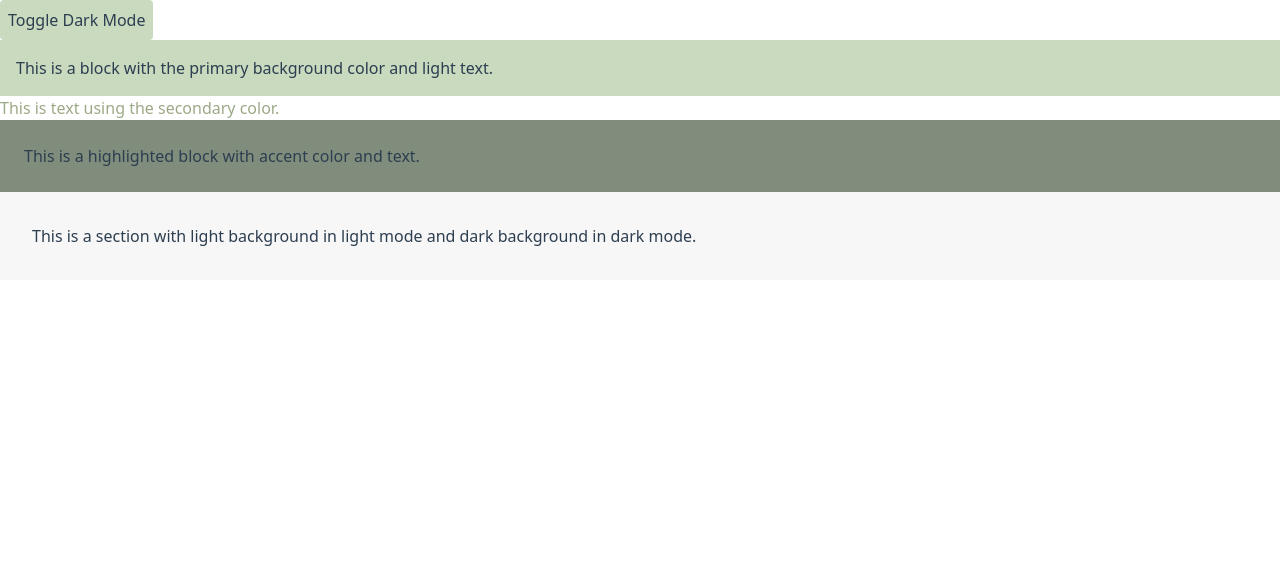
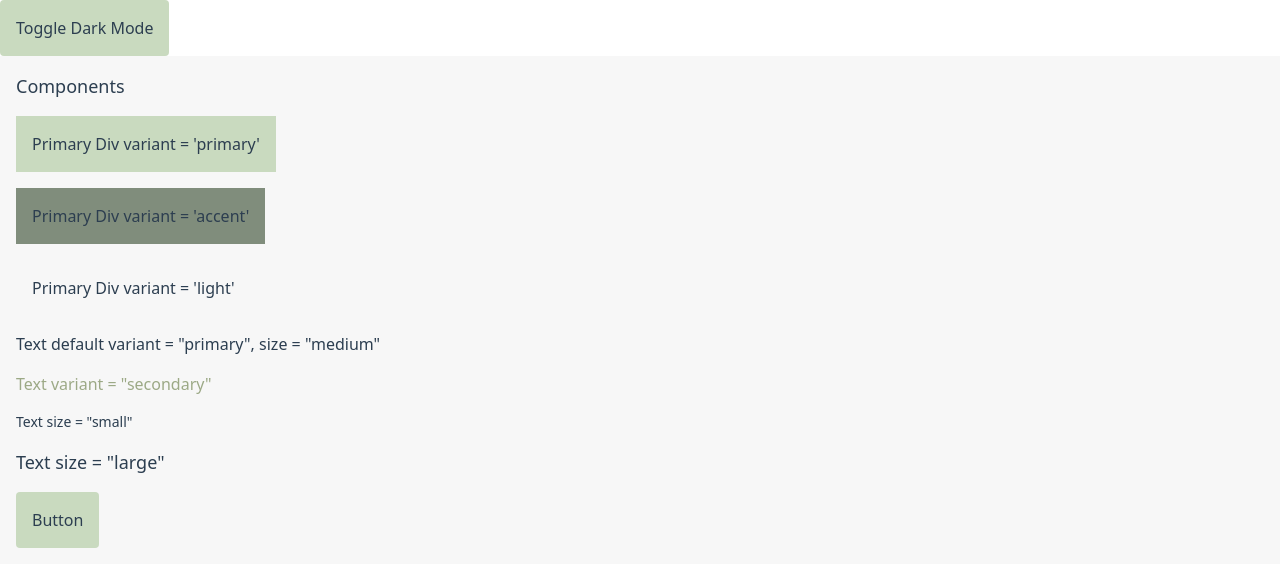
Before and after one commit to aneesa/aneesa-awaludin, a React (Vite) app: page /components in a window 1280 px wide. Shown: the top 586 px of the page. Built offline with nearby package versions, Linux system fonts and the light colour scheme.

Commit message:
Add components Add route

```diff
--- a/package.json
+++ b/package.json
@@ -10,13 +10,16 @@
     "preview": "vite preview"
   },
   "dependencies": {
+    "clsx": "^2.1.1",
     "react": "^18.3.1",
-    "react-dom": "^18.3.1"
+    "react-dom": "^18.3.1",
+    "react-router-dom": "^6.28.0"
   },
   "devDependencies": {
     "@eslint/js": "^9.13.0",
     "@types/react": "^18.3.12",
     "@types/react-dom": "^18.3.1",
+    "@types/react-router-dom": "^5.3.3",
     "@vitejs/plugin-react": "^4.3.3",
     "autoprefixer": "^10.4.20",
     "eslint": "^9.13.0",
--- a/src/App.tsx
+++ b/src/App.tsx
@@ -1,18 +1,25 @@
-import Button from "./components/atoms/Button";
-import LandingPage from "./pages/LandingPage";
+// src/App.tsx
+import React from 'react';
+import { BrowserRouter as Router, Routes, Route } from 'react-router-dom';
+import LandingPage from './pages/LandingPage';
+import Components from './pages/Components';
+import Button from './components/atoms/Button';
 
-function App() {
-  const toggleDarkMode = () => {
-    document.documentElement.classList.toggle('dark');
-  };
+const toggleDarkMode = () => {
+  document.documentElement.classList.toggle('dark');
+};
 
+const App: React.FC = () => {
   return (
-    <>
+    <Router>
       {/* Dark Mode Toggle Button */}
       <Button label="Toggle Dark Mode" onClick={toggleDarkMode} />
-      <LandingPage />
-    </>
+      <Routes>
+        <Route path="/" element={<LandingPage />} />
+        <Route path="/components" element={<Components />} />
+      </Routes>
+    </Router>
   );
-}
+};
 
 export default App;
--- a/src/components/atoms/Button.tsx
+++ b/src/components/atoms/Button.tsx
@@ -1,5 +1,7 @@
 // src/components/atoms/Button.tsx
 import React from 'react';
+import clsx from 'clsx'; // Import clsx to combine class names
+import Text from './Text';
 
 interface ButtonProps {
   label: string;
@@ -11,9 +13,18 @@ const Button: React.FC<ButtonProps> = ({ label, onClick, className }) => {
   return (
     <button
       onClick={onClick}
-      className={`btn p-2 bg-primary text-lightText dark:bg-darkPrimary dark:text-darkText rounded ${className}`}
+      className={clsx(
+        'btn p-4 bg-primary dark:bg-darkPrimary rounded', // default button styles
+        'transition-all duration-300 ease-in-out', // transition effect for all properties
+        'hover:bg-primary-dark dark:hover:bg-darkPrimary-dark', // background change on hover
+        'active:scale-95', // slight scale effect when clicked
+        'outline-none', // remove default focus outline
+        'hover:shadow-lg', // add shadow on hover
+        'active:shadow-none', // remove shadow when clicked
+        className // additional classes passed via props
+      )}
     >
-      {label}
+      <Text>{label}</Text>
     </button>
   );
 };
--- /dev/null
+++ b/src/components/atoms/Div.tsx
@@ -0,0 +1,50 @@
+// src/components/atoms/Div.tsx
+import React from 'react';
+import clsx from 'clsx'; // Import clsx to easily combine class names
+import Text from './Text';
+
+interface DivProps {
+  variant?: 'primary' | 'accent' | 'light'; // The variant to define the background style
+  children: React.ReactNode; // Content of the div
+  className?: string; // Additional custom class names for extra styling
+}
+
+const getChildren = ({ children }: { children: React.ReactNode }) => {
+  if (typeof children === 'string') {
+    return <Text>{children}</Text>; // Wrap the string in the Text component
+  }
+
+  return children; // Otherwise, return the children as-is
+};
+
+const getClassName = (variant: DivProps['variant']): string => {
+  let className = 'p-4 '; // default text and padding
+
+  // Variant-specific classes
+  switch (variant) {
+    case 'primary':
+      className += 'bg-primary dark:bg-darkPrimary ';
+      break;
+    case 'accent':
+      className += 'bg-accent dark:bg-darkAccent ';
+      break;
+    case 'light':
+      className += 'bg-backgroundLight dark:bg-backgroundDark ';
+      break;
+    default:
+      className += 'bg-primary dark:bg-darkPrimary '; // Default to 'primary' if no variant
+  }
+
+  return className;
+};
+
+const Div: React.FC<DivProps> = ({ variant = 'primary', children, className = '' }) => {
+  const combinedClassName = clsx(getClassName(variant), className);
+
+  // Use the getChildren function to conditionally render the content
+  const renderedChildren = getChildren({ children });
+
+  return <div className={combinedClassName}>{renderedChildren}</div>;
+};
+
+export default Div;
--- /dev/null
+++ b/src/components/atoms/Flex.tsx
@@ -0,0 +1,112 @@
+// src/components/atoms/Flex.tsx
+import React from 'react';
+import clsx from 'clsx'; // Import clsx to easily combine class names
+
+interface FlexProps {
+  direction?: 'row' | 'col'; // Direction can be row (default) or column
+  justify?: 'start' | 'center' | 'end' | 'between' | 'around' | 'evenly'; // Justify content along the main axis
+  align?: 'start' | 'center' | 'end' | 'stretch'; // Align items along the cross axis
+  wrap?: boolean; // Whether the flex items should wrap
+  gap?: 'none' | 'small' | 'medium' | 'large'; // Gap between items
+  children: React.ReactNode;
+  className?: string; // Additional custom classes
+}
+
+interface ClassNameProps {
+  direction: FlexProps['direction'];
+  justify: FlexProps['justify'];
+  align: FlexProps['align'];
+  wrap: FlexProps['wrap'];
+  gap: FlexProps['gap'];
+}
+
+// getClassName function combines the direction, justify, align, wrap, and gap classes
+const getClassName = ({ direction, justify, align, wrap, gap }: ClassNameProps): string => {
+  let className = 'flex '; // default flex container
+
+  // Direction classes (row or column)
+  className += direction === 'col' ? 'flex-col ' : 'flex-row ';
+
+  // Justify content (main axis alignment)
+  switch (justify) {
+    case 'start':
+      className += 'justify-start ';
+      break;
+    case 'center':
+      className += 'justify-center ';
+      break;
+    case 'end':
+      className += 'justify-end ';
+      break;
+    case 'between':
+      className += 'justify-between ';
+      break;
+    case 'around':
+      className += 'justify-around ';
+      break;
+    case 'evenly':
+      className += 'justify-evenly ';
+      break;
+    default:
+      className += 'justify-start ';
+  }
+
+  // Align items (cross axis alignment)
+  switch (align) {
+    case 'start':
+      className += 'items-start ';
+      break;
+    case 'center':
+      className += 'items-center ';
+      break;
+    case 'end':
+      className += 'items-end ';
+      break;
+    case 'stretch':
+      className += 'items-stretch ';
+      break;
+    default:
+      className += 'items-stretch ';
+  }
+
+  // Wrap setting
+  if (wrap) {
+    className += 'flex-wrap ';
+  } else {
+    className += 'flex-nowrap ';
+  }
+
+  // Gap setting
+  switch (gap) {
+    case 'small':
+      className += 'gap-2 ';
+      break;
+    case 'medium':
+      className += 'gap-4 ';
+      break;
+    case 'large':
+      className += 'gap-6 ';
+      break;
+    default:
+      className += 'gap-0 ';
+  }
+
+  return className;
+};
+
+const Flex: React.FC<FlexProps> = ({
+  direction = 'row',
+  justify = 'start',
+  align = 'stretch',
+  wrap = false,
+  gap = 'none',
+  children,
+  className = '', // default to empty string if no className is passed
+}) => {
+  // Combine the calculated className with the custom className passed via props
+  const combinedClassName = clsx(getClassName({ direction, justify, align, wrap, gap }), className);
+
+  return <div className={combinedClassName}>{children}</div>;
+};
+
+export default Flex;
--- /dev/null
+++ b/src/components/atoms/Text.tsx
@@ -0,0 +1,57 @@
+// src/components/atoms/Text.tsx
+import React from 'react';
+import clsx from 'clsx'; // Import clsx to easily combine class names
+
+interface TextProps {
+  variant?: 'primary' | 'secondary'; // variant is optional, defaults to 'primary'
+  size?: 'small' | 'medium' | 'large'; // size is optional, defaults to 'medium'
+  children: React.ReactNode;
+  className?: string; // Add className prop
+}
+
+interface ClassNameProps {
+  variant: TextProps['variant'];
+  size: TextProps['size'];
+}
+
+// getClassName function combines the variant and size classes
+const getClassName = ({ variant, size }: ClassNameProps): string => {
+  let className = '';
+
+  // Apply variant-specific classes
+  switch (variant) {
+    case 'secondary':
+      className += 'text-secondary dark:text-darkSecondary ';
+      break;
+    default:
+      className += 'text-lightText dark:text-darkText ';
+  }
+
+  // Apply size-specific classes
+  switch (size) {
+    case 'small':
+      className += 'text-sm ';
+      break;
+    case 'large':
+      className += 'text-lg ';
+      break;
+    default:
+      className += 'text-base '; // default size
+  }
+
+  return className;
+};
+
+const Text: React.FC<TextProps> = ({
+  variant = 'primary',
+  size = 'medium',
+  children,
+  className = '', // default to empty string if no className is passed
+}) => {
+  // Combine the calculated className with the custom className passed via props
+  const combinedClassName = clsx(getClassName({ variant, size }), className);
+
+  return <div className={combinedClassName}>{children}</div>;
+};
+
+export default Text;
--- a/src/pages/Components.tsx
+++ b/src/pages/Components.tsx
@@ -1,11 +1,27 @@
 // src/pages/Components.tsx
 import React from 'react';
+import Div from '../components/atoms/Div';
+import Flex from '../components/atoms/Flex';
+import Text from '../components/atoms/Text';
+import Button from '../components/atoms/Button';
 
 const Components: React.FC = () => {
   return (
-    <div className="components">
-      Components
-    </div>
+    <Div variant="light" className="components">
+      <Flex direction="col" justify="between" align="start" wrap gap="medium">
+        <Text size="large">Components</Text>
+        <Flex direction="col" justify="between" align="start" wrap gap="medium">
+          <Div> Primary Div variant = 'primary' </Div>
+          <Div variant="accent"> Primary Div variant = 'accent' </Div>
+          <Div variant="light"> Primary Div variant = 'light' </Div>
+          <Text> Text default variant = "primary", size = "medium" </Text>
+          <Text variant="secondary"> Text variant = "secondary" </Text>
+          <Text size="small"> Text size = "small" </Text>
+          <Text size="large"> Text size = "large" </Text>
+          <Button label="Button" onClick={() => console.log('Button onClick')} />
+        </Flex>
+      </Flex>
+    </Div>
   );
 };
 
```
Also changed, not shown: 1 other file (tests, documents, lock files or other folders).
